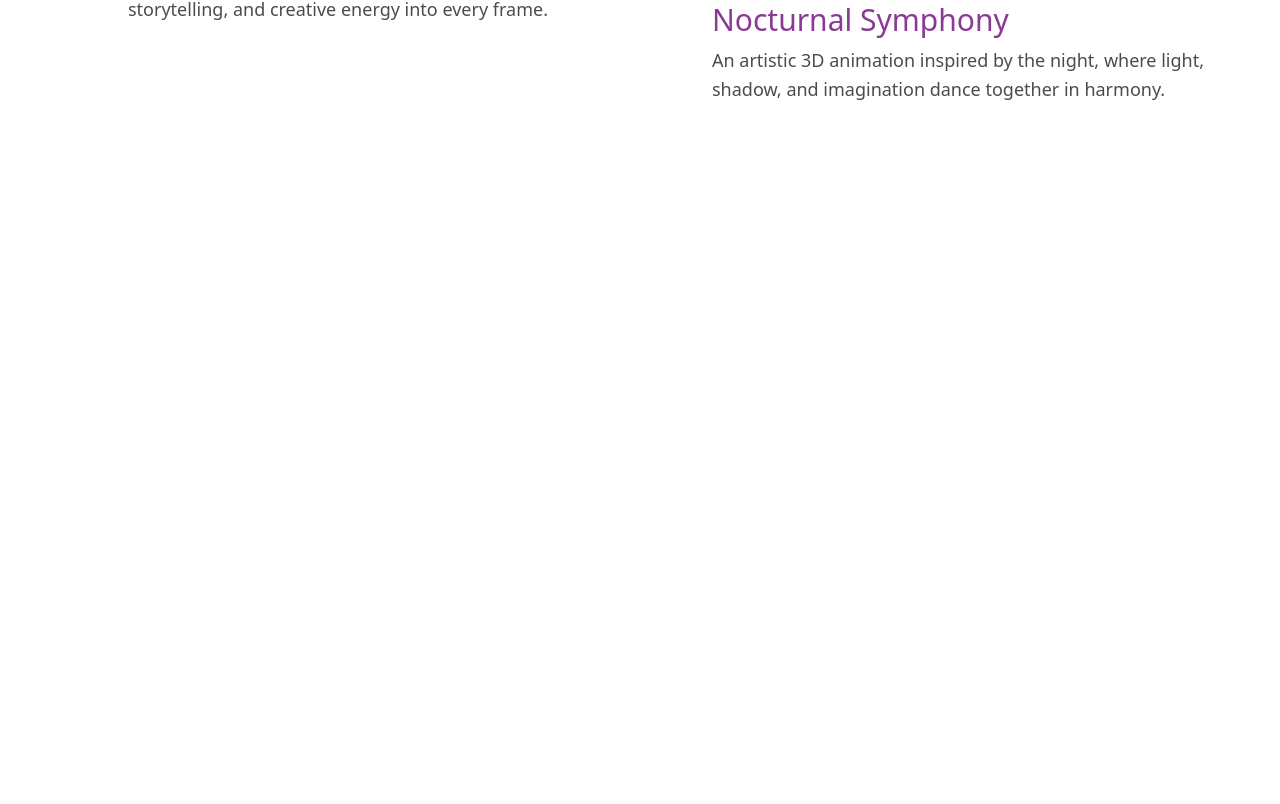
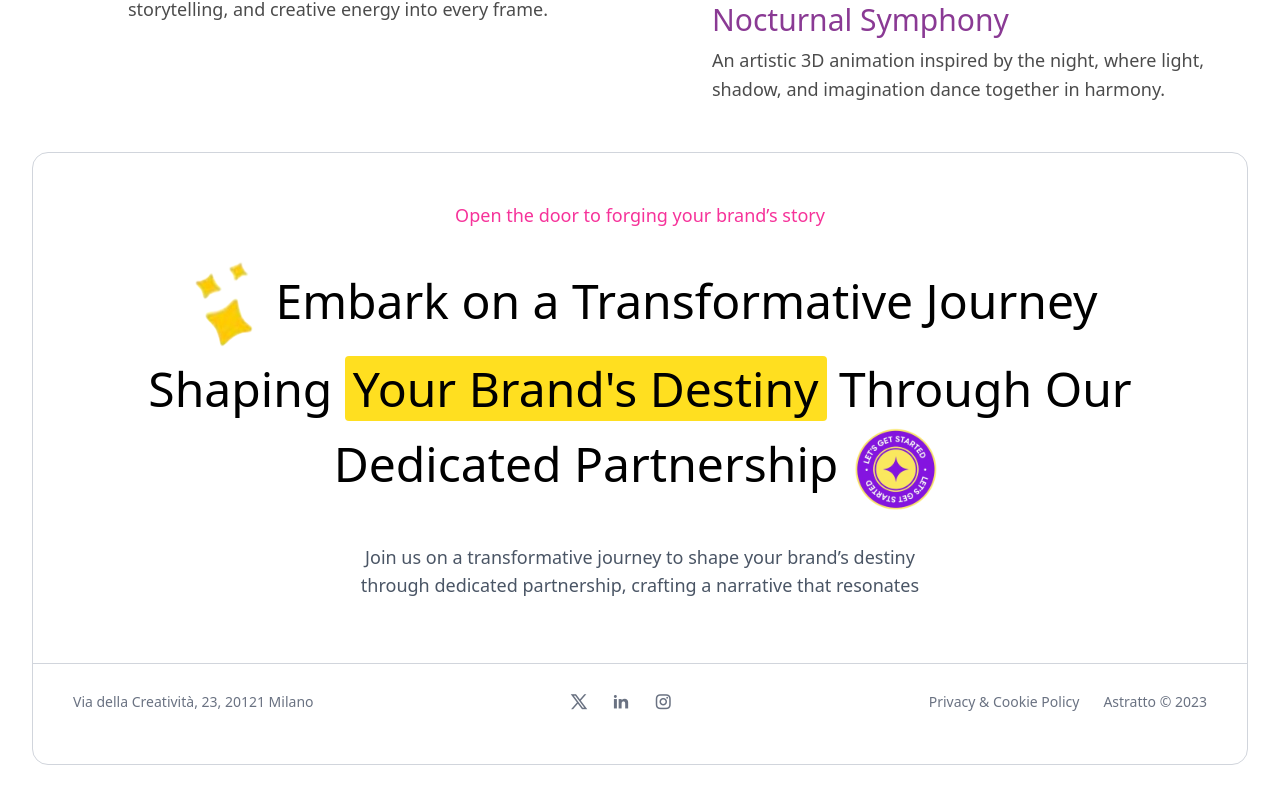
Before and after one commit to abhijeet117/react-projects, a React (Vite) app in the folder 01-(React Landing Page)/: page / in a window 1280 px wide. Shown: the part 3595-4399 px from the top of the page. Before the commit the page ends 3747 px from the top, so only its background shows below. Built offline with nearby package versions, Linux system fonts and the light colour scheme; some icons are missing.

Commit message:
footer section Completed

```diff
--- a/01-(React Landing Page)/src/App.jsx
+++ b/01-(React Landing Page)/src/App.jsx
@@ -2,15 +2,17 @@ import Navbar from "./components/Navbar"
 import Hero from "./components/Hero"
 import Services from "./components/Services"
 import RecentProject from "./components/RecentProject"
+import Footer from "./components/Footer"
 
 
 const App = () => {
   return (
-    <div>
+    <div className="">
       <Navbar />
       <Hero />
       <Services />
       <RecentProject/>
+      <Footer />
 
 
     </div>
--- /dev/null
+++ b/01-(React Landing Page)/src/components/Footer.jsx
@@ -0,0 +1,49 @@
+import F1 from "../assets/F1.png";
+import F2 from "../assets/F2.png";
+
+const Footer = () => {
+  return (
+    <div className="w-full flex justify-center mb-10">
+      <div className="w-[95%] border border-gray-300 rounded-2xl py-12 flex flex-col items-center gap-6">
+        <p className="text-pink-500 text-lg">
+          Open the door to forging your brand’s story
+        </p>
+
+        <h1 className="text-5xl text-center leading-tight">
+          <img src={F1} className="inline mr-2" />
+          Embark on a Transformative Journey <br />
+          Shaping{" "}
+          <span className="bg-yellow-300 px-2 rounded">
+            Your Brand's Destiny
+          </span>{" "}
+          Through Our <br />
+          Dedicated Partnership
+          <img src={F2} className="inline h-25 w-25 ml-2" />
+        </h1>
+
+        <p className="text-center text-gray-600 text-lg">
+          Join us on a transformative journey to shape your brand’s destiny{" "}
+          <br />
+          through dedicated partnership, crafting a narrative that resonates
+        </p>
+
+        <div className="w-full mt-10 pt-6 border-t border-gray-300 flex items-center justify-between px-10 text-sm text-gray-500">
+          <p>Via della Creatività, 23, 20121 Milano</p>
+
+          <div className="flex gap-6 text-lg">
+            <i className="ri-twitter-x-line cursor-pointer"></i>
+            <i className="ri-linkedin-fill cursor-pointer"></i>
+            <i className="ri-instagram-line cursor-pointer"></i>
+          </div>
+
+          <div className="flex gap-6">
+            <p className="cursor-pointer">Privacy & Cookie Policy</p>
+            <p>Astratto © 2023</p>
+          </div>
+        </div>
+      </div>
+    </div>
+  );
+};
+
+export default Footer;
```
Also changed, not shown: 01-(React Landing Page)/src/assets/F1.png (added), 01-(React Landing Page)/src/assets/F2.png (added).
